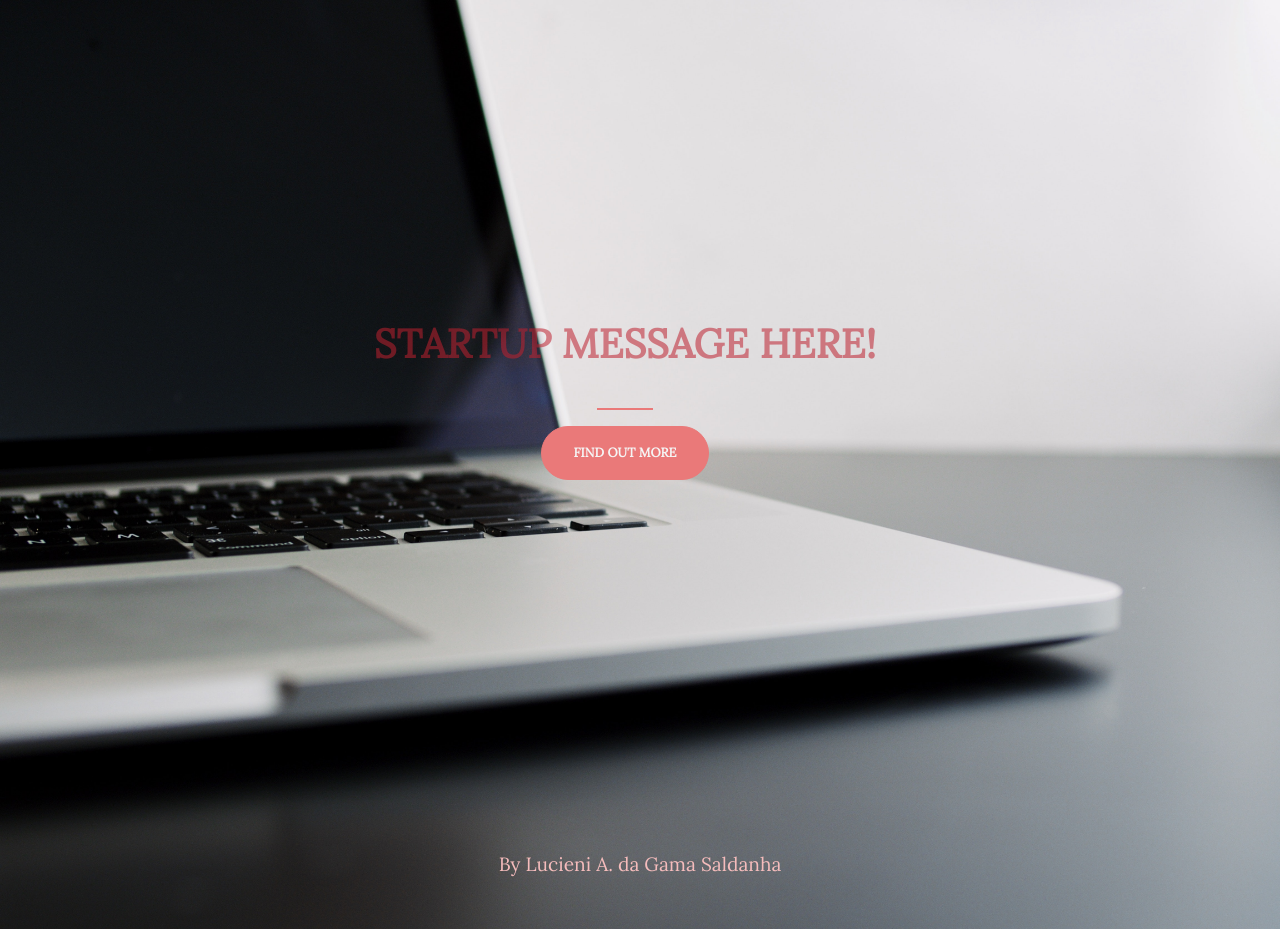
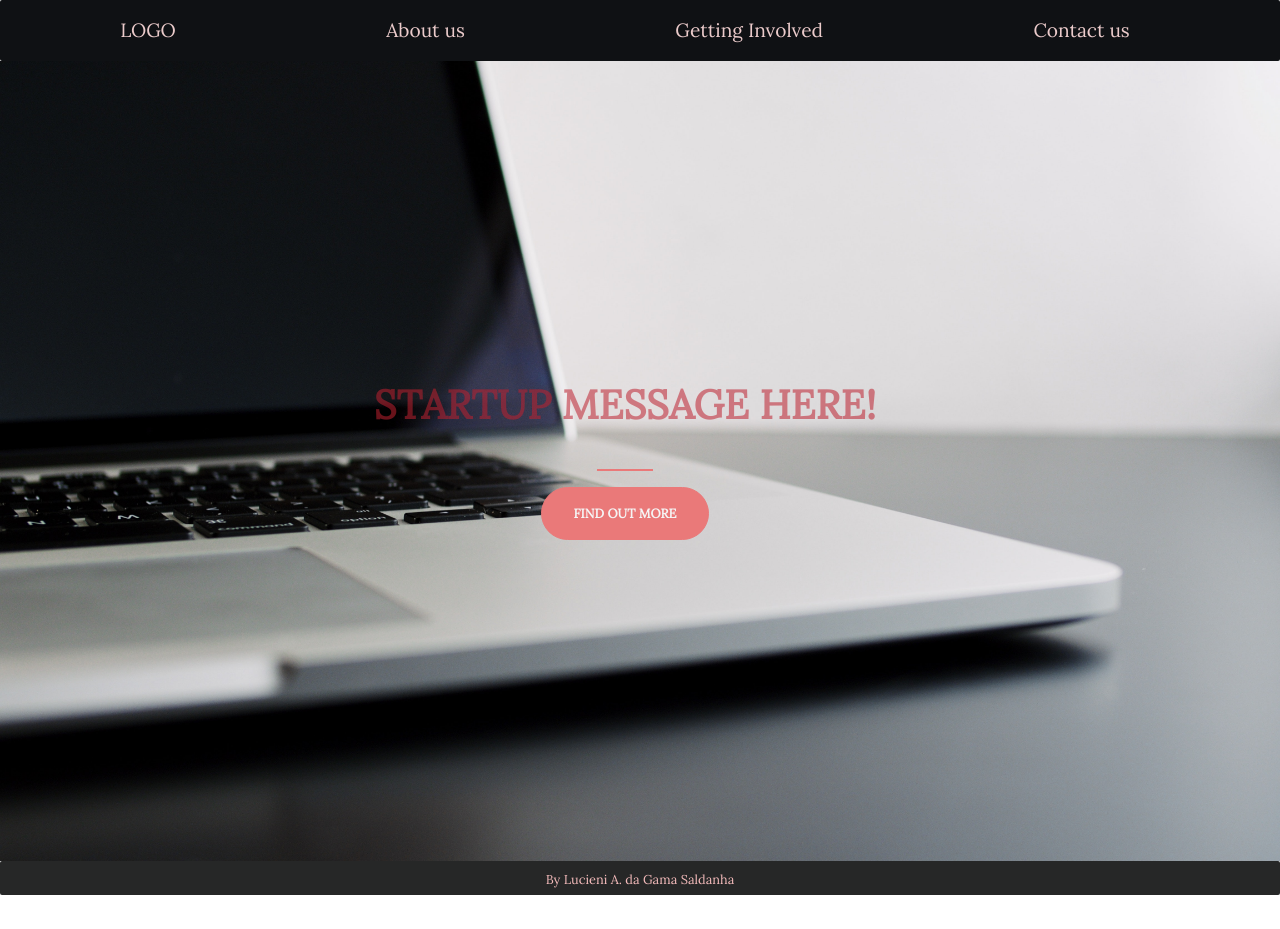
Before and after one commit to lucisaldanha/Startup_landing_page_simple, a plain HTML site: page index.html in a window 1280 px wide. After the commit the page ends 895 px from the top, so only its background shows below. Drawn offline with nearby package versions, Linux system fonts and the light colour scheme; a web font is replaced by a local one.

Commit message:
Added nav bar to index.html.

```diff
--- a/index.html
+++ b/index.html
@@ -15,8 +15,15 @@
 
   </head>
   <body>
-
-    <div class="container vh-100 d-flex align-items-center">
+    <nav class="container-fluid">
+      <div class="row col-12 d-flex justify-content-around">
+        <div class="nav-item logo text-center h-100"><p>LOGO</p></div>
+        <div class="nav-item about text-center h-100"><p>About us</p></div>
+        <div class="nav-item involved text-center h-100"><p>Getting Involved</p></div>
+        <div class="nav-item contact text-center h-100"><p>Contact us</p></div>
+      </div>
+    </nav>
+    <div class="main-content container-fluid vh-100 d-flex align-items-center">
         <div class="row col-12">
             <header class="text-center col-12">
                     <h1 class='text-uppercase'><strong>Startup Message here!</strong></h1>
@@ -29,13 +36,14 @@
             </section>
         </div>
     </div>
-    <footer class="container ">
+    <footer class="container-fluid">
       <div class="LI-profile-badge text-center linkprofile" data-version="v1" data-size="medium" data-locale="en_US" data-type="horizontal" data-theme="light" data-vanity="lucieni-a-da-gama-saldanha-bb99689b">
         <a class="LI-simple-link" href='https://www.linkedin.com/in/lucieni-a-da-gama-saldanha-bb99689b?trk=profile-badge' target="_blank">
           By Lucieni A. da Gama Saldanha
         </a>
       </div>
     </footer>
+
     <!-- Optional JavaScript -->
     <!-- jQuery first, then Popper.js, then Bootstrap JS -->
     <script src="https://code.jquery.com/jquery-3.4.1.slim.min.js" integrity="sha384-J6qa4849blE2+poT4WnyKhv5vZF5SrPo0iEjwBvKU7imGFAV0wwj1yYfoRSJoZ+n" crossorigin="anonymous"></script>
--- a/style.css
+++ b/style.css
@@ -1,17 +1,11 @@
 html, body {
     width: 100%;
     height: 100%;
-    font-family: 'Lora', sans-serif ;
-    background-color: rgb(49, 21, 44); /*fall back background*/
+    font-family: 'Lora', sans-serif;
     /* background-image: url('header.jpg');
     background-attachment: fixed;
     background-size: cover;
     background-position: center; */
-    background: url('header5.jpg') no-repeat center center fixed;
-    -webkit-background-size: cover;
-    -moz-background-size: cover;
-    -o-background-size: cover;
-    background-size: cover;
 
 }
 
@@ -25,20 +19,41 @@ hr {
     max-width: 54px;
 }
 footer {
-    padding: 50px 0;
+    padding: 05px 0;
+    border-radius: 02px;
+    background-color:  #262727;
 }
 
 a {
-    font-size: 1.2rem;
+    font-size: 0.8rem;
     color:#f5bcbc;
     text-decoration: none;
     transition: all 0.3s ease-in-out;
-
 }
 a:hover {
     color:#e78080;
     text-decoration: none;
-    font-size: 150%;
+    font-size: 85%;
+}
+
+p {
+    font-size: 1.2rem;
+    color:rgb(235, 203, 203);
+    text-decoration: none;
+    transition: all 0.3s ease-in-out;
+    cursor:pointer;
+
+}
+p:hover {
+    color:#ffa2a2;
+    font-size: 130%;
+}
+
+
+nav.container-fluid {
+    border-radius: 02px;
+    background-color: #0f1114;
+
 }
 .buffer {
     height: 01rem;;
@@ -58,7 +73,24 @@ a:hover {
     font-size: 0.8rem;
 }
 .btn-outline-secondary:hover {
-    border-width: 4px;
+    border-width: 3px;
     background-color: #f5bcbc;
     border-color: #f5bcbc;
+    cursor:pointer;
 }
+
+.main-content {
+    background: url('header5.jpg') no-repeat center center scroll;
+    -webkit-background-size: cover;
+    -moz-background-size: cover;
+    -o-background-size: cover;
+    background-size: cover;
+}
+
+.nav-item {
+    padding-top: 1rem;
+}
+
+div.logo{
+    padding-right: auto;
+}
```
